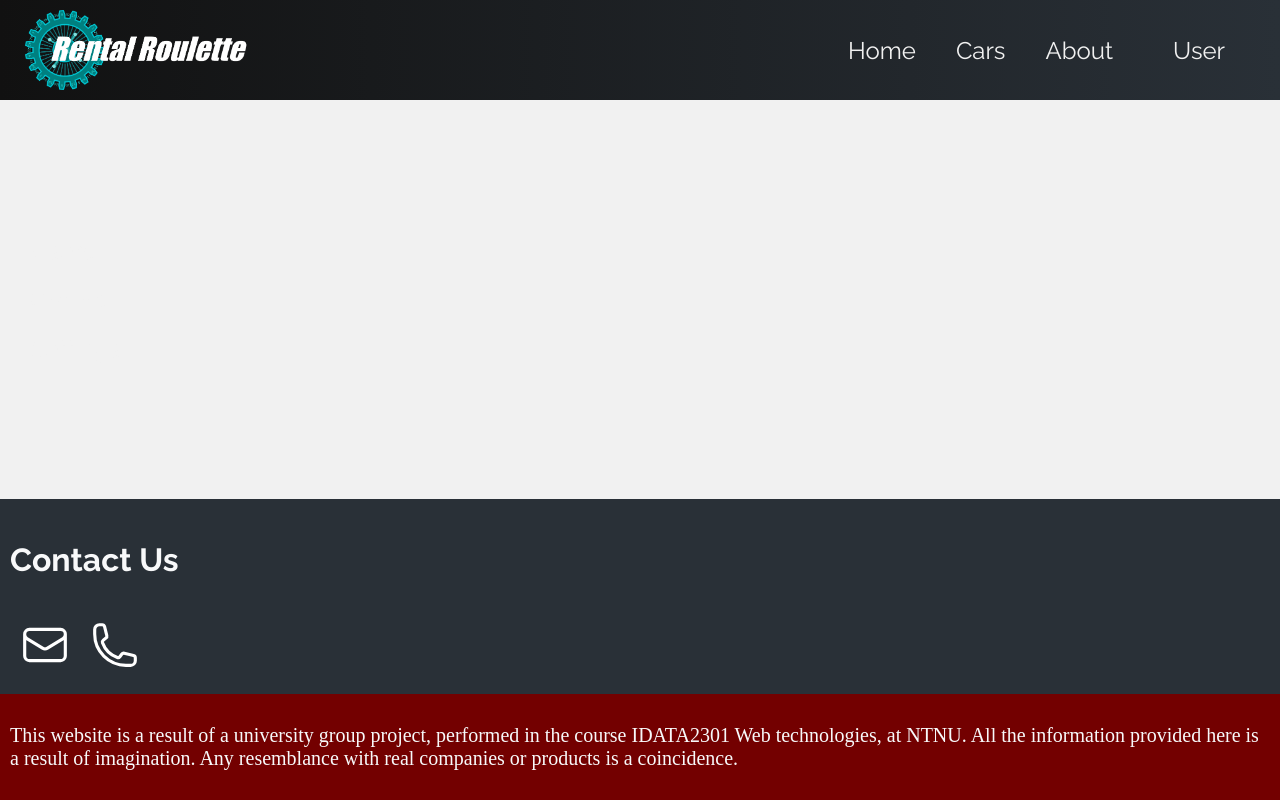
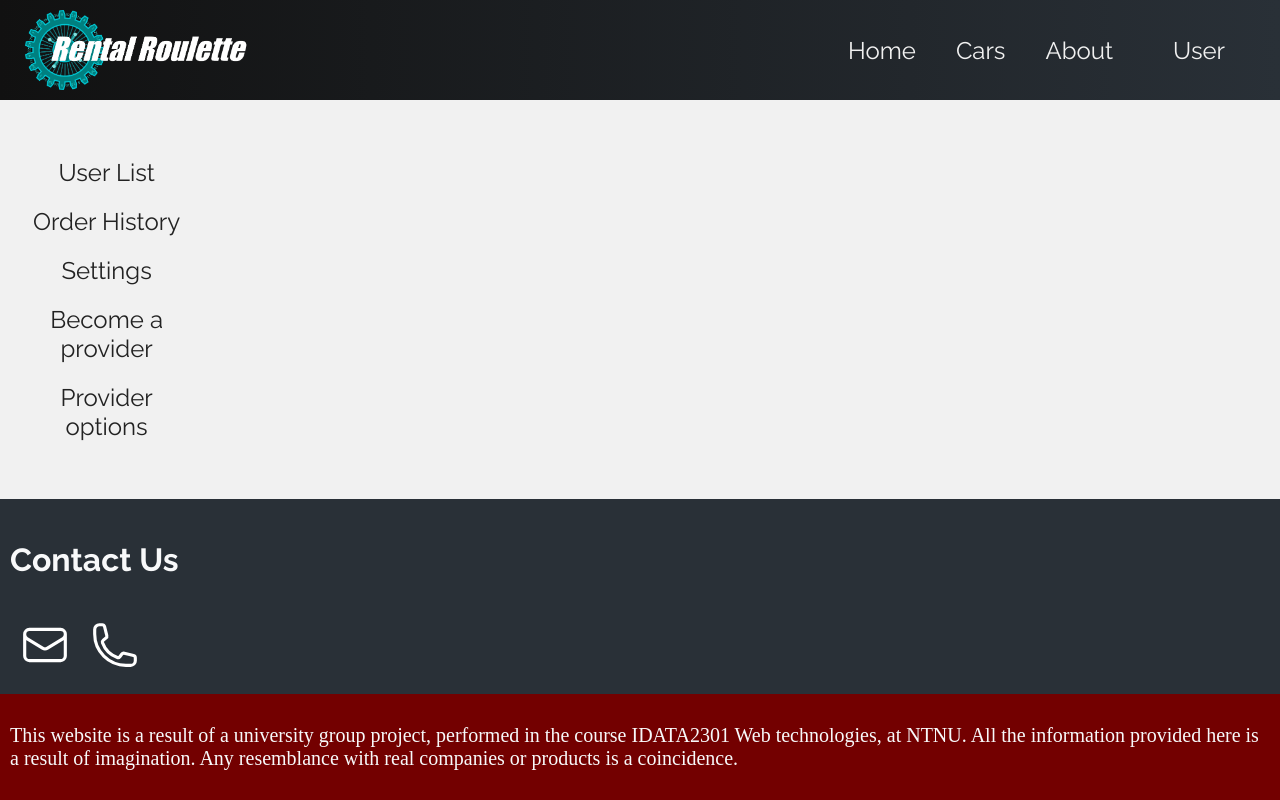
Before and after one commit to Nezerpz/IDATA2301-Project-2025, a React (Vite) app: page /mypage in a window 1280 px wide. Built offline with nearby package versions, Linux system fonts and the light colour scheme; a web font is replaced by a local one.

Commit message:
Dom tree for the mypage getting more correct

```diff
--- a/src/App.jsx
+++ b/src/App.jsx
@@ -9,7 +9,7 @@ function LoginSignup() {
   }
   else {
     return <div className="navbar">
-      <a className="navbar-item">User</a>
+      <a className="navbar-item" href={"/mypage/settings"}>User</a>
     </div>
   }
 
--- a/src/components/ManageOwnedCars.jsx
+++ b/src/components/ManageOwnedCars.jsx
@@ -14,10 +14,7 @@ function renderPage(cars) {
     <div>
         <div className={"button-container-end"}>
             <button>
-                <Link to={"add"}>Add new car</Link>
-            </button>
-            <button>
-                <Link to={"/mypage/settings"}>Back</Link>
+                <Link to={"/mypage/provider/cars/add"}>Add new car</Link>
             </button>
         </div>
         <OwnedCarsList cars={cars} />
--- a/src/components/Order.jsx
+++ b/src/components/Order.jsx
@@ -10,6 +10,7 @@ function Order ({order}) {
     return (
         <div className="order">
             <h2>{order.id}</h2>
+            <div className={"flex-container-row"}>
                 <ul className={"order-list"}>
                     <li><strong>Start date: </strong>{order.startDate}</li>
                     <li><strong>End date: </strong>{order.endDate}</li>
@@ -31,6 +32,7 @@ function Order ({order}) {
                     </button>
                 </div>
             </div>
+        </div>
     )
 }
 
--- a/src/components/ProviderSettings.jsx
+++ b/src/components/ProviderSettings.jsx
@@ -1,26 +1,20 @@
-import {Route, Routes, useLocation} from "react-router-dom";
-import AddNewCar from "./AddNewCar.jsx";
-import ManageOwnedCars from "./ManageOwnedCars.jsx";
+import {Link, Outlet} from "react-router-dom";
 import React from "react";
 
 
 function ProviderSettings() {
-    const location = useLocation();
     return (
         <div className={"row"}>
-            <div className={"col-2"}></div>
+            <h2>Provider options</h2>
+            <div className={"col-2"}>
+                <div className={"button-container"}>
+                    <button>
+                        <Link to={"/mypage/provider/cars"}>Cars</Link>
+                    </button>
+                </div>
+            </div>
             <div className={"col-8"}>
-                <div className={"button-container"}>
-                    {location.pathname === "/mypage/settings" && (
-                        <button>
-                            <a href={`${location.pathname}/cars`}>Cars</a>
-                        </button>
-                    )}
-                </div>
-                <Routes>
-                    <Route path="add" element={<AddNewCar />} />
-                    <Route path="cars" element={<ManageOwnedCars />} />
-                </Routes>
+                <Outlet />
             </div>
             <div className={"col-2"}></div>
         </div>
--- a/src/components/SearchDateFromTo.jsx
+++ b/src/components/SearchDateFromTo.jsx
@@ -24,7 +24,7 @@ function SearchDateFromTo() {
         }
     };
 
-    //TODO: Make the return time increment hourly
+    //TODO: Make the return time increment hourly (Can be done by making it into text, and creating a custom select time component)
     const handleChange = (event) => {
         const { name, value } = event.target;
         setFormData((prevData) => ({ ...prevData, [name]: value }));
--- a/src/components/SettingsNavbar.jsx
+++ b/src/components/SettingsNavbar.jsx
@@ -2,7 +2,8 @@ import {Link, useNavigate} from 'react-router-dom';
 
 //TODO: Make this dynamically change based on the user's role
 
-function SettingsNavbar() {
+
+function NavBarPicker(userType) {
     const navigate = useNavigate();
 
     const handleBecomeProvider = async (event) => {
@@ -25,16 +26,70 @@ function SettingsNavbar() {
         }
     };
 
+    if (userType === "admin") {
+        return (
+            <>
+                <Link to={"/mypage/users"} className={"navbar-item-dark"}>
+                    Users
+                </Link>
+                <Link to={"/mypage/settings"} className={"navbar-item-dark"}>
+                    Settings
+                </Link>
+            </>
+        );
+    } else if (userType === "provider") {
+        return (
+            <>
+                <Link to={"/mypage/orders"} className={"navbar-item-dark"}>
+                    Orders
+                </Link>
+                <Link to={"/mypage/settings"} className={"navbar-item-dark"}>
+                    Settings
+                </Link>
+            </>
+        );
+    } else if (userType === "customer") {
+        return (
+            <>
+                <Link to={"/mypage/orders"} className={"navbar-item-dark"}>
+                    Orders
+                </Link>
+                <Link to={"/mypage/settings"} className={"navbar-item-dark"}>
+                    Settings
+                </Link>
+                <Link className={"navbar-item-dark"} to={"/"} onClick={handleBecomeProvider}>
+                    Become a provider
+                </Link>
+            </>
+        );
+    } else {
+        //TODO: Remove after testing. Return null if no userType is provided.
+        return (
+            <>
+                <Link to={"/mypage/users"} className={"navbar-item-dark"}>
+                    User List
+                </Link>
+                <Link to={"/mypage/orders"} className={"navbar-item-dark"}>
+                    Order History
+                </Link>
+                <Link to={"/mypage/settings"} className={"navbar-item-dark"}>
+                    Settings
+                </Link>
+                <Link className={"navbar-item-dark"} to={"/"} onClick={handleBecomeProvider}>
+                    Become a provider
+                </Link>
+                <Link className={"navbar-item-dark"} to={"/mypage/provider"}>
+                    Provider options
+                </Link>
+            </>
+        );
+    }
+}
+
+function SettingsNavbar() {
     return (
-        <div className={"row"}>
-                <div className="navbar">
-                    <Link className="navbar-item"to={"orders"}>
-                        Order History
-                    </Link>
-                    <Link className={"navbar-item"} to={"/"} onClick={handleBecomeProvider}>
-                        Become a provider
-                    </Link>
-                </div>
+        <div className="navbar-column">
+            <NavBarPicker />
         </div>
     );
 
--- a/src/pages/MyPage.jsx
+++ b/src/pages/MyPage.jsx
@@ -3,19 +3,16 @@
 // Implement the actual page with the user's information. Rename to mypage?
 
 import {Link, Outlet, useResolvedPath } from 'react-router-dom';
+import SettingsNavbar from "../components/SettingsNavbar.jsx";
+import useTitle from "../components/useTitle.jsx";
 
 function MyPage() {
+    useTitle("My Page");
     return (
         <div className={"row"}>
             <div className={"col-2"}>
                 {/*TODO: Add nav bar for this menu*/}
-                <div className={"navbar"}>
-                    <nav>
-                        <Link to={"/mypage/users"} className={"navbar-item"}>Users</Link>
-                        <Link to={"/mypage/orders"} className={"navbar-item"}>Orders</Link>
-                        <Link to={"/mypage/settings"} className={"navbar-item"}>Settings</Link>
-                    </nav>
-                </div>
+                    <SettingsNavbar />
             </div>
             <div className={"col-10"}>
                 <Outlet />
--- a/src/pages/Orders.jsx
+++ b/src/pages/Orders.jsx
@@ -16,7 +16,6 @@ function renderPage(orders) {
 }
 
 function Orders(){
-    useTitle("Orders");
     const [orders, setOrders] = useState(null);
     const [loading, setLoading] = useState(true);
     const [error, setError] = useState(null);
--- a/src/pages/Settings.jsx
+++ b/src/pages/Settings.jsx
@@ -1,14 +1,12 @@
-import {useLocation} from 'react-router-dom';
 import ProviderSettings from "../components/ProviderSettings.jsx";
+import {Outlet} from "react-router-dom";
 
 //TODO: Link to manage cars. Change the routing so the buttons dont persist to pages it shouldn't
 function Settings() {
-    const location = useLocation();
 
   return (
     <>
       <h2>Settings</h2>
-        <ProviderSettings currentPath={location.pathname} />
     </>
   );
 }
--- a/src/static/css/columnLayout.css
+++ b/src/static/css/columnLayout.css
@@ -6,7 +6,7 @@
 
 [class*="col-"] {
     float: left;
-    padding: 1px 0;
+    padding: 0 0 1px 0;
 }
 
 .col-1 {
--- a/src/static/css/header.css
+++ b/src/static/css/header.css
@@ -23,7 +23,19 @@ header {
     display: flex;
     flex-direction: row; /* row layout by default */
     justify-content: space-between;
-    margin: 0px 10px;
+    margin: 0 10px;
+
+    color: var(--link-color);
+    font-family: Raleway, sans-serif;
+    text-decoration: none;
+    list-style-type: none;
+}
+
+.navbar-column {
+    display: flex;
+    flex-direction: column;
+    justify-content: space-between;
+    margin: 0 10px;
 
     color: var(--link-color);
     font-family: Raleway, sans-serif;
@@ -44,8 +56,7 @@ header {
     .navbar {
         /* column layout if screen is small */
         flex-direction: column;
-        margin: 10px 0px;
-        background-color: var(--navbar-item-color);
+        margin: 10px 0;
     }
 }
 
@@ -70,3 +81,22 @@ header {
     background-color: var(--link-color);
     color: var(--navbar-item-color);
 }
+
+.navbar-item-dark {
+    display: flex;
+    align-content: center;
+    margin: auto;
+    padding: 10px 20px 10px 20px;
+
+    color: var(--dark-link-color);
+    font-family: Raleway, sans-serif;
+    font-size: 1.5em;
+    text-align: center;
+    word-break: keep-all;
+    text-decoration: none;
+}
+
+.navbar-item-dark:hover {
+    background-color: var(--dark-link-color);
+    color: var(--link-color);
+}
```
Also changed, not shown: src/BrowserRouter.jsx (+5 -5 lines). Lines whose indentation alone changed are shown as unchanged.
